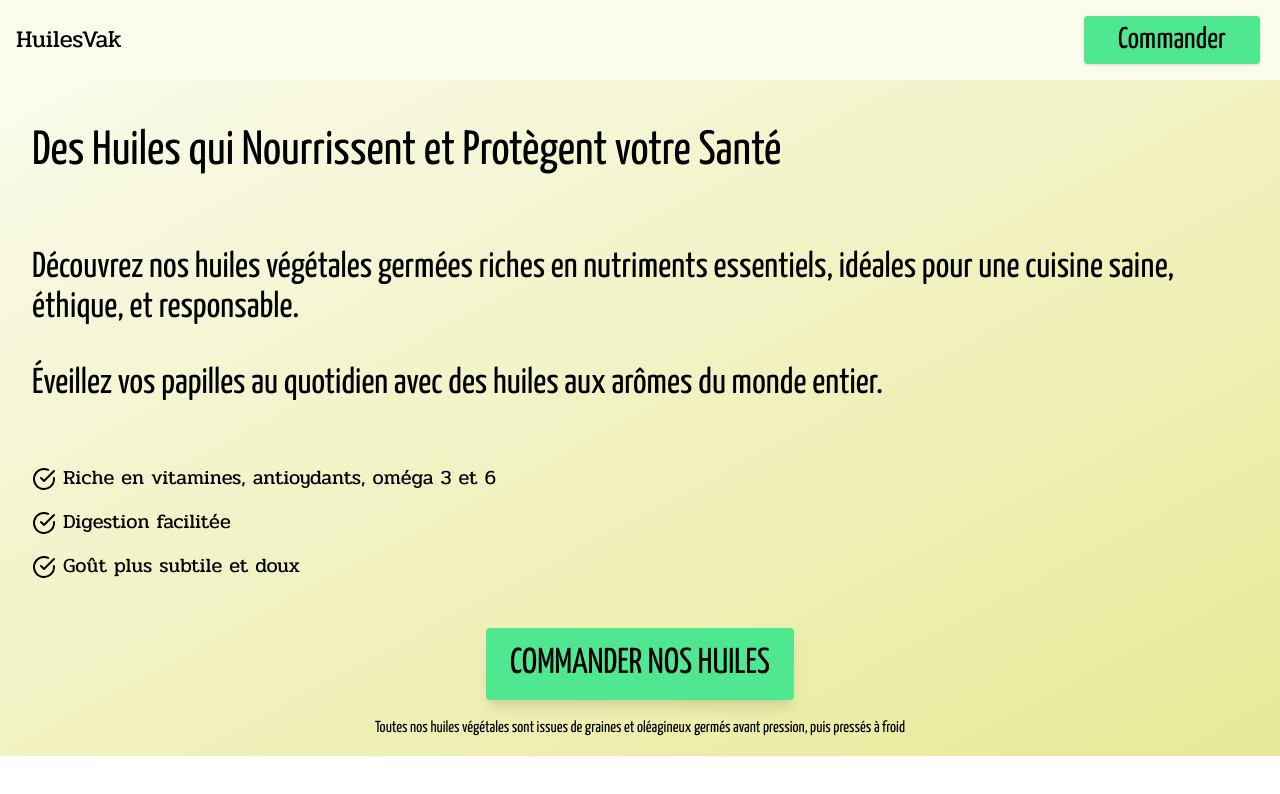
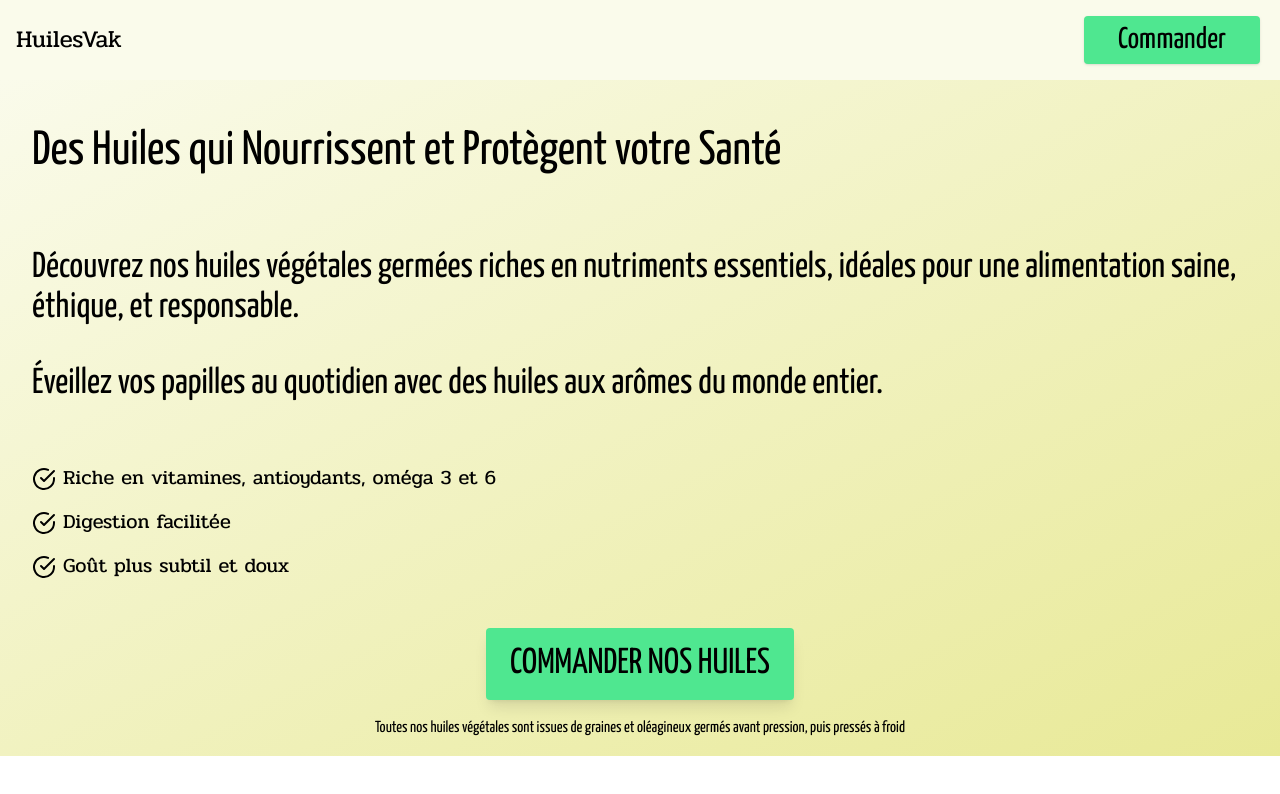
Before and after one commit to arnaudpant/huilevak, a React (Vite) app: page / in a window 1280 px wide. Shown: the top 794 px of the page. Built offline with nearby package versions, Linux system fonts and the light colour scheme.

Commit message:
avant pull

```diff
--- a/src/ui/sections/SectionHero.jsx
+++ b/src/ui/sections/SectionHero.jsx
@@ -10,7 +10,7 @@ const SectionHero = () => {
 
                 <h2 className="text-4xl py-6">
                     Découvrez nos huiles végétales germées riches en nutriments
-                    essentiels, idéales pour une cuisine saine, éthique, et
+                    essentiels, idéales pour une alimentation saine, éthique, et
                     responsable.
                 </h2>
 
@@ -28,7 +28,7 @@ const SectionHero = () => {
                         <CheckCircle className="inline" /> Digestion facilitée
                     </li>
                     <li className="py-2">
-                        <CheckCircle className="inline" /> Goût plus subtile et doux
+                        <CheckCircle className="inline" /> Goût plus subtil et doux
                     </li>
                 </ul>
             </div>
```
